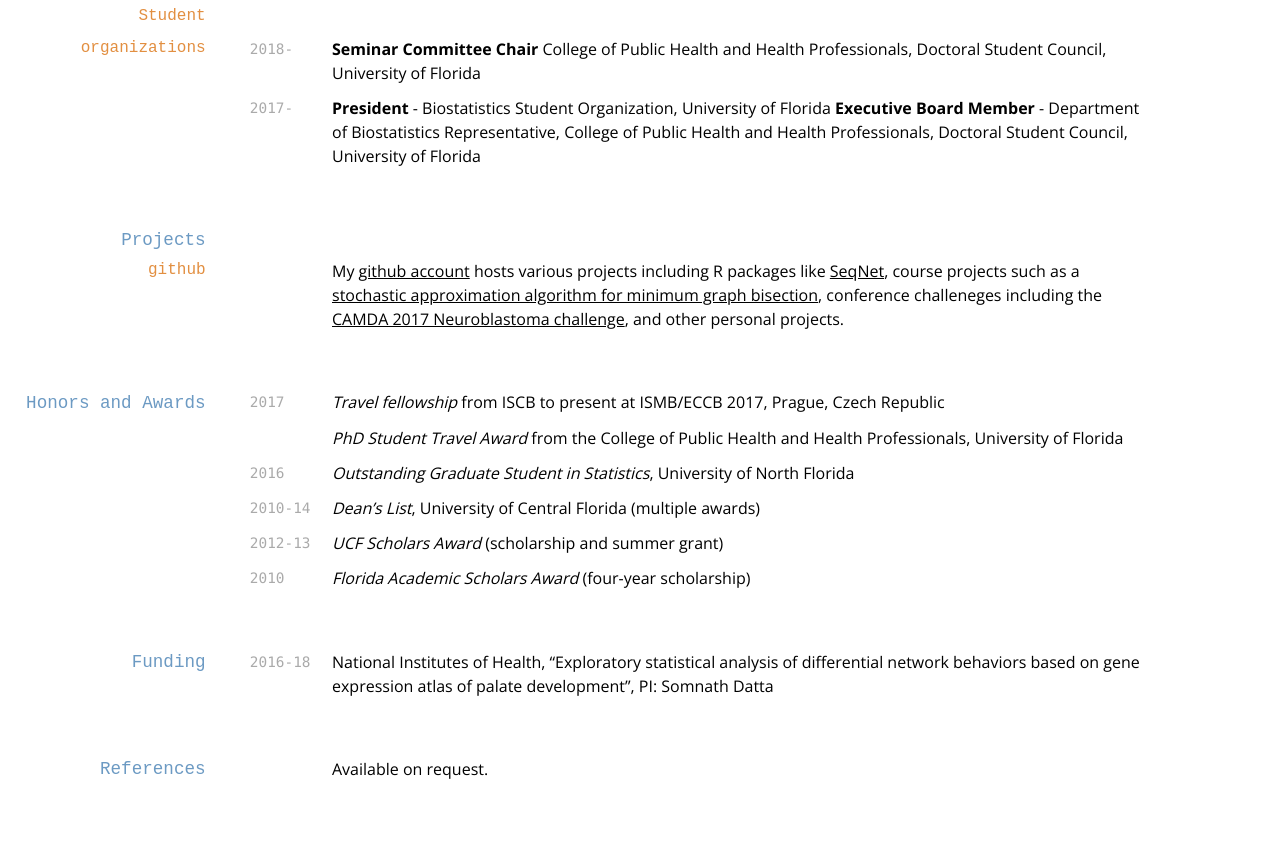
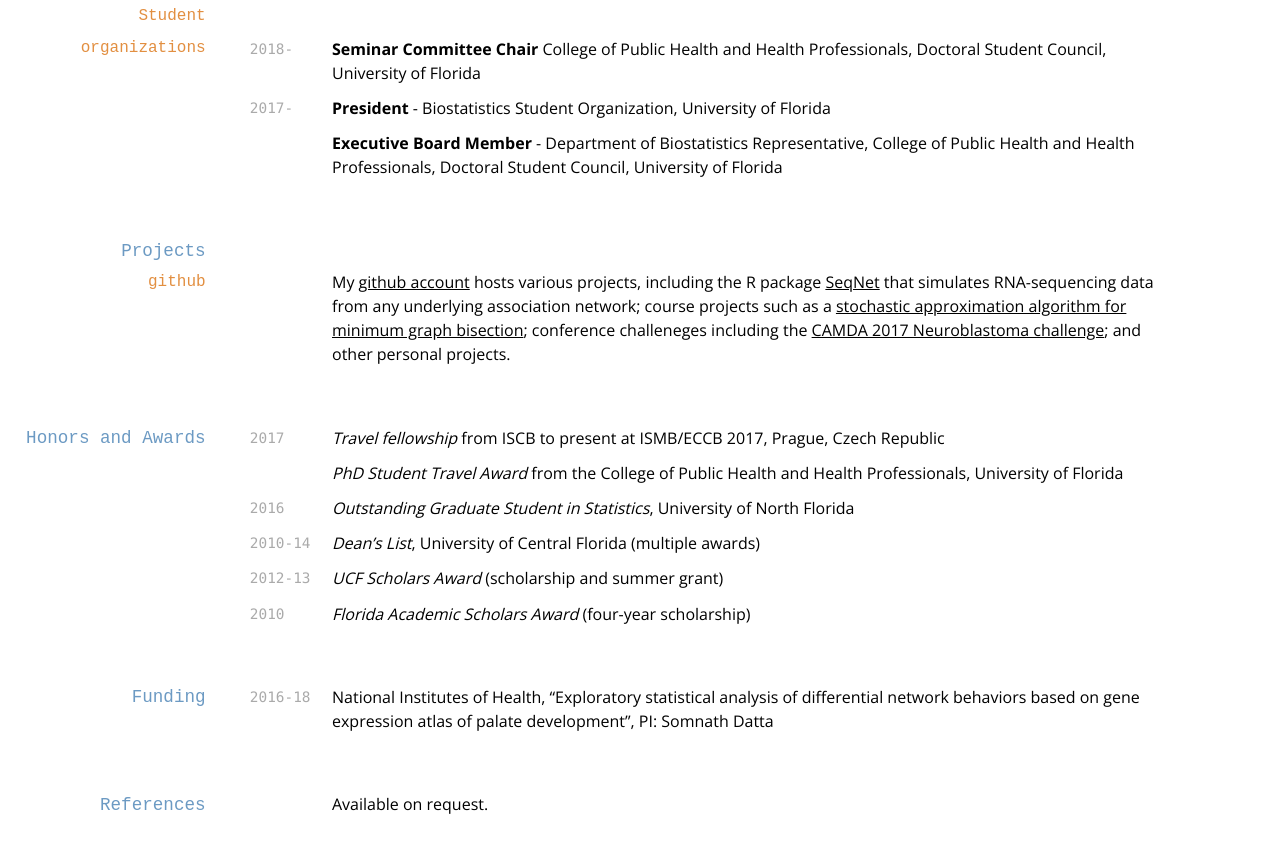
Before and after one commit to tgrimes/md-cv, a Jekyll site: the page built from index.md, in a window 1280 px wide and 900 px high, scrolled down 2002 px. Shown: the top 853 px of the window. Built offline with Jekyll 4.4.1, drawn with Linux system fonts in a browser that asks for light colours; nearby versions of some CDN libraries.

Commit message:
update cv

```diff
--- a/index.md
+++ b/index.md
@@ -120,13 +120,14 @@ BMC Bioinformatics
 
 `2017-`
 **President** - Biostatistics Student Organization, University of Florida
+
 **Executive Board Member** - Department of Biostatistics Representative, College of Public Health and Health Professionals, Doctoral Student Council, University of Florida
 
 ## Projects
 
 ### github
 
-My [github account](https://github.com/tgrimes) hosts various projects including R packages like [SeqNet](https://github.com/tgrimes/SeqNet), course projects such as a [stochastic approximation algorithm for minimum graph bisection](https://github.com/tgrimes/UF-PHC6068/blob/master/Project/SAA_and_SAMC_for_minimum_graph_bisection.pdf), conference challeneges including the [CAMDA 2017 Neuroblastoma challenge](https://github.com/tgrimes/CAMDA-2017---Neuroblastoma), and other personal projects.
+My [github account](https://github.com/tgrimes) hosts various projects, including the R package [SeqNet](https://github.com/tgrimes/SeqNet) that simulates RNA-sequencing data from any underlying association network; course projects such as a [stochastic approximation algorithm for minimum graph bisection](https://github.com/tgrimes/UF-PHC6068/blob/master/Project/SAA_and_SAMC_for_minimum_graph_bisection.pdf); conference challeneges including the [CAMDA 2017 Neuroblastoma challenge](https://github.com/tgrimes/CAMDA-2017-Neuroblastoma); and other personal projects.
 
 ## Honors and Awards
 
```
Also changed, not shown: 1 other file.
